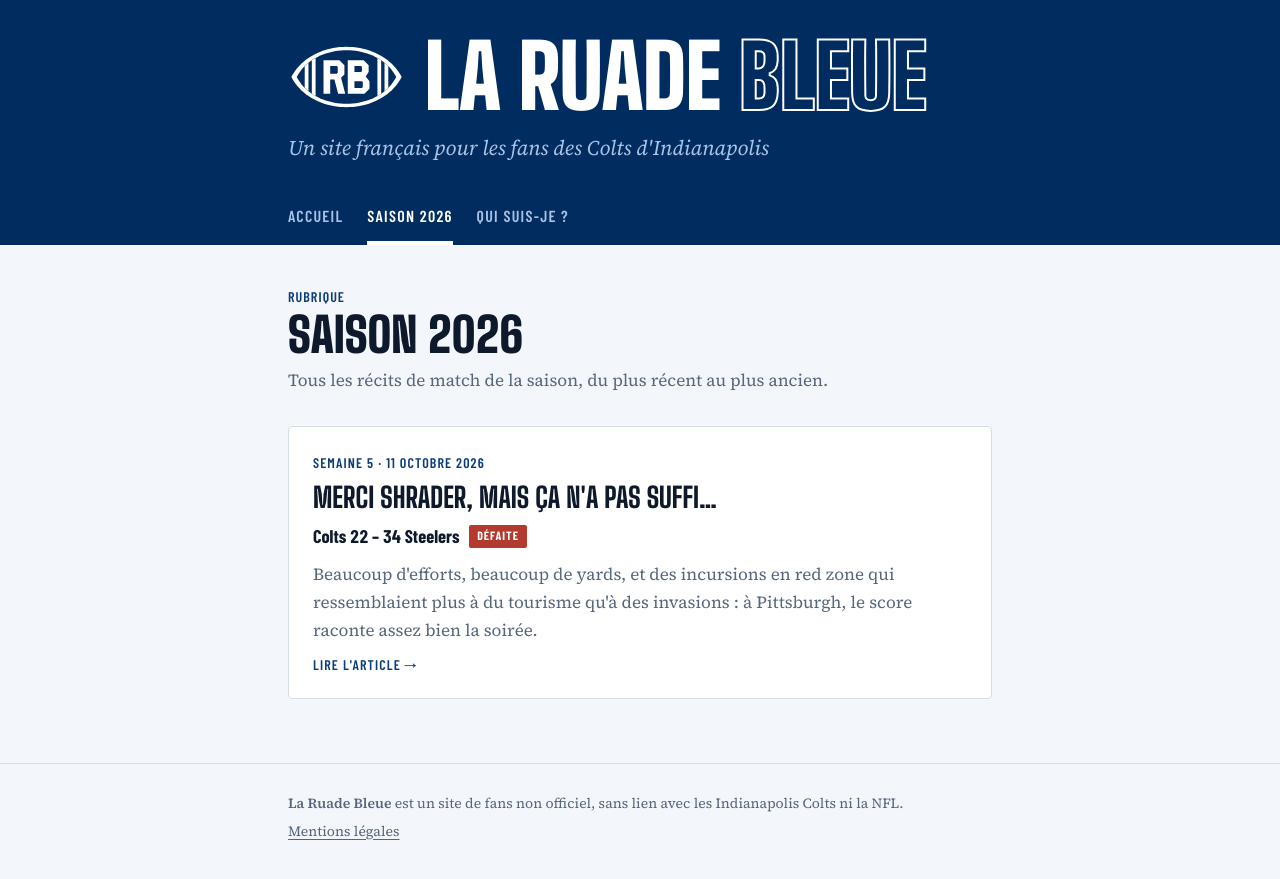
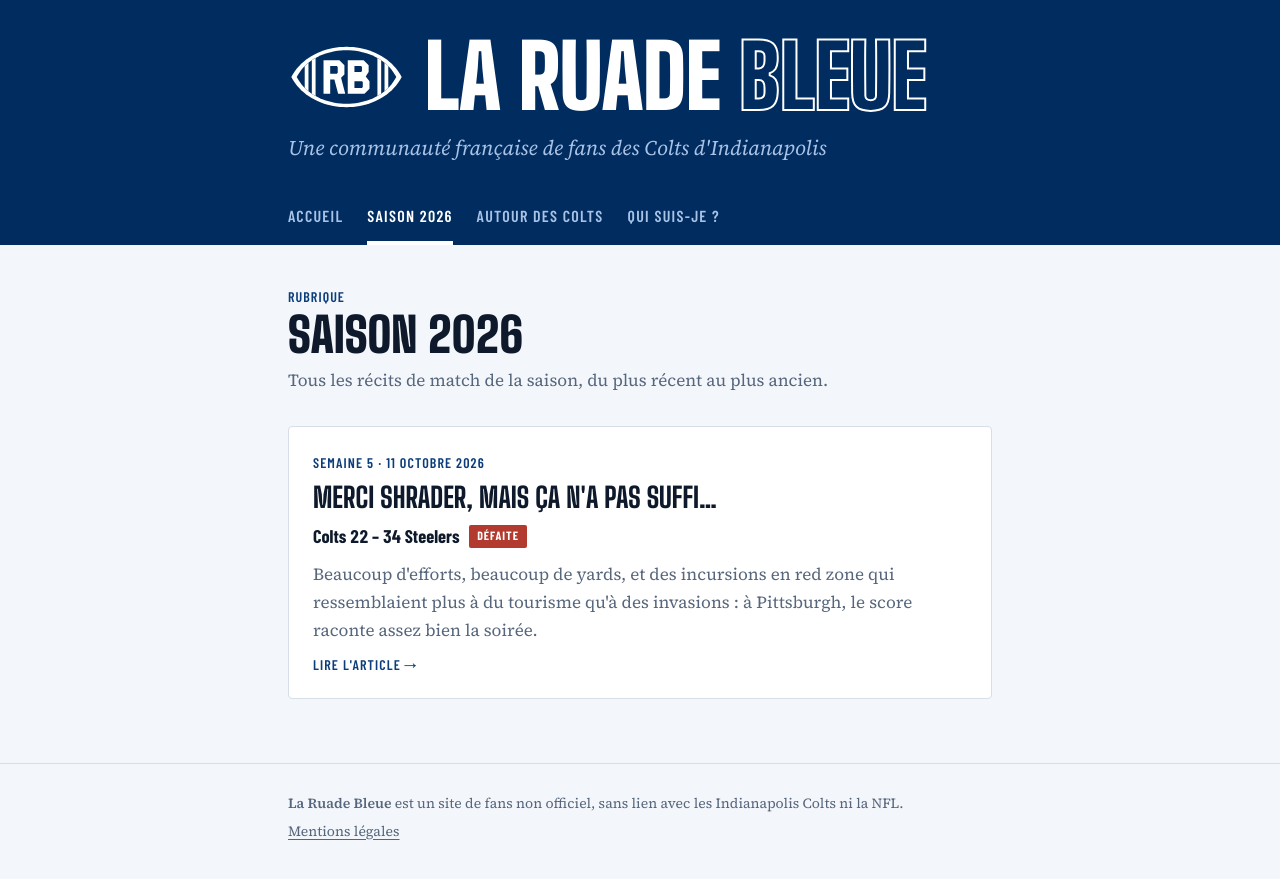
Before and after one commit to laruadebleue/laruadebleue.github.io, a Jekyll site: the page built from saison-2026.html, in a window 1280 px wide. Shown: the top 879 px of the page. Built offline with Jekyll 4.4.1, drawn with Linux system fonts in a browser that asks for light colours.

Commit message:
Add files via upload

```diff
--- a/_config.yml
+++ b/_config.yml
@@ -1,6 +1,6 @@
 # Réglages généraux du site La Ruade Bleue
 title: La Ruade Bleue
-tagline: Un site français pour les fans des Colts d'Indianapolis
+tagline: Une communauté française de fans des Colts d'Indianapolis
 description: >-
   Récits de matchs, infos et avis sur l'actualité des Indianapolis Colts.
   Un site de fans francophones.
--- a/_layouts/default.html
+++ b/_layouts/default.html
@@ -25,6 +25,7 @@
     <nav class="nav" aria-label="Rubriques">
       <a href="{{ '/' | relative_url }}"{% if page.url == '/' %} aria-current="page"{% endif %}>Accueil</a>
       <a href="{{ '/saison-2026/' | relative_url }}"{% if page.url == '/saison-2026/' %} aria-current="page"{% endif %}>Saison 2026</a>
+      <a href="{{ '/autour-des-colts/' | relative_url }}"{% if page.url == '/autour-des-colts/' %} aria-current="page"{% endif %}>Autour des Colts</a>
       <a href="{{ '/qui-suis-je/' | relative_url }}"{% if page.url == '/qui-suis-je/' %} aria-current="page"{% endif %}>Qui suis-je ?</a>
     </nav>
   </div>
--- a/_layouts/post.html
+++ b/_layouts/post.html
@@ -5,7 +5,7 @@
 {% assign m = page.date | date: "%-m" | minus: 1 %}
 <article class="article">
   <header class="article-head">
-    <p class="eyebrow">Saison 2026{% if page.semaine %} · Semaine {{ page.semaine }}{% endif %}</p>
+    <p class="eyebrow">{% if page.categories contains 'autour' %}Autour des Colts{% else %}Saison 2026{% if page.semaine %} · Semaine {{ page.semaine }}{% endif %}{% endif %}</p>
     <h1 class="article-title">{{ page.title }}</h1>
     <p class="byline"><time datetime="{{ page.date | date: '%Y-%m-%d' }}">{{ page.date | date: "%-d" }} {{ mois[m] }} {{ page.date | date: "%Y" }}</time>{% if page.auteur %} · Écrit par {{ page.auteur }}{% endif %}</p>
   </header>
@@ -37,5 +37,9 @@
 {{ content }}
   </div>
 
+  {% if page.categories contains 'autour' %}
+  <p class="back"><a href="{{ '/autour-des-colts/' | relative_url }}">← Tous les articles « Autour des Colts »</a></p>
+  {% else %}
   <p class="back"><a href="{{ '/saison-2026/' | relative_url }}">← Tous les articles de la saison 2026</a></p>
+  {% endif %}
 </article>
--- a/assets/css/style.css
+++ b/assets/css/style.css
@@ -201,7 +201,15 @@
   text-transform: uppercase;
   text-wrap: balance;
 }
-.page-lede { margin: 0; color: var(--muted); }
+.page-lede { margin: 0; max-width: var(--measure); color: var(--muted); }
+.empty {
+  margin: 0;
+  padding: 1.5rem;
+  border: 1px dashed var(--line);
+  border-radius: 4px;
+  color: var(--muted);
+  font-style: italic;
+}
 
 /* ---------- Cartes d'articles ---------- */
 .cards {
--- a/index.html
+++ b/index.html
@@ -13,7 +13,7 @@
     {% assign m = post.date | date: "%-m" | minus: 1 %}
     <li class="card">
       <a class="card-link" href="{{ post.url | relative_url }}">
-        <p class="eyebrow">{% if post.semaine %}Semaine {{ post.semaine }} · {% endif %}{{ post.date | date: "%-d" }} {{ mois[m] }} {{ post.date | date: "%Y" }}</p>
+        <p class="eyebrow">{% if post.categories contains 'autour' %}Autour des Colts · {% elsif post.semaine %}Semaine {{ post.semaine }} · {% endif %}{{ post.date | date: "%-d" }} {{ mois[m] }} {{ post.date | date: "%Y" }}</p>
         <h3 class="card-title">{{ post.title }}</h3>
         {% if post.adversaire %}
         <p class="card-score"><span class="card-score-num">Colts {{ post.score_colts }} – {{ post.score_adversaire }} {{ post.adversaire }}</span>{% if post.score_colts > post.score_adversaire %}<span class="pill pill-victoire">Victoire</span>{% elsif post.score_colts < post.score_adversaire %}<span class="pill pill-defaite">Défaite</span>{% else %}<span class="pill pill-nul">Nul</span>{% endif %}</p>
```
Also changed, not shown: autour-des-colts.html (added, +29 -0 lines).
